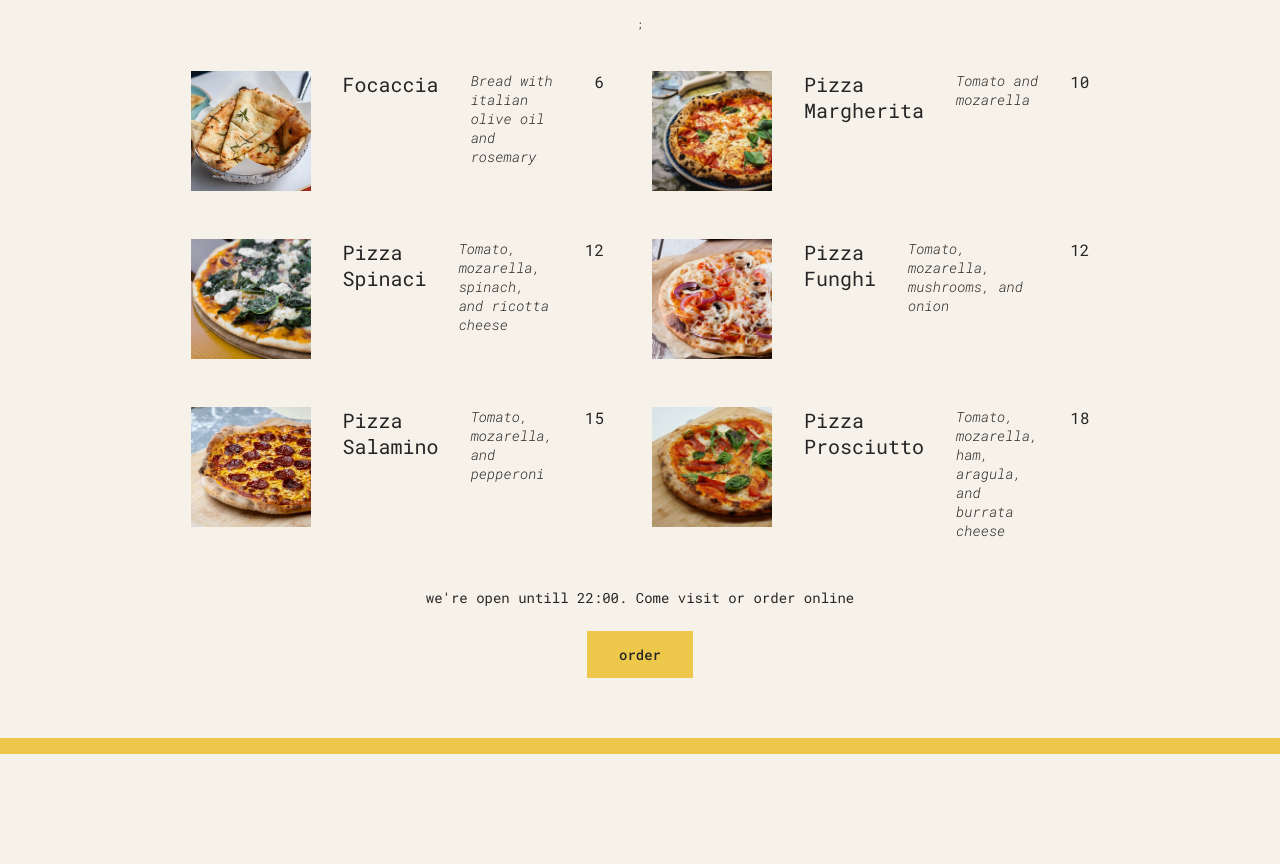
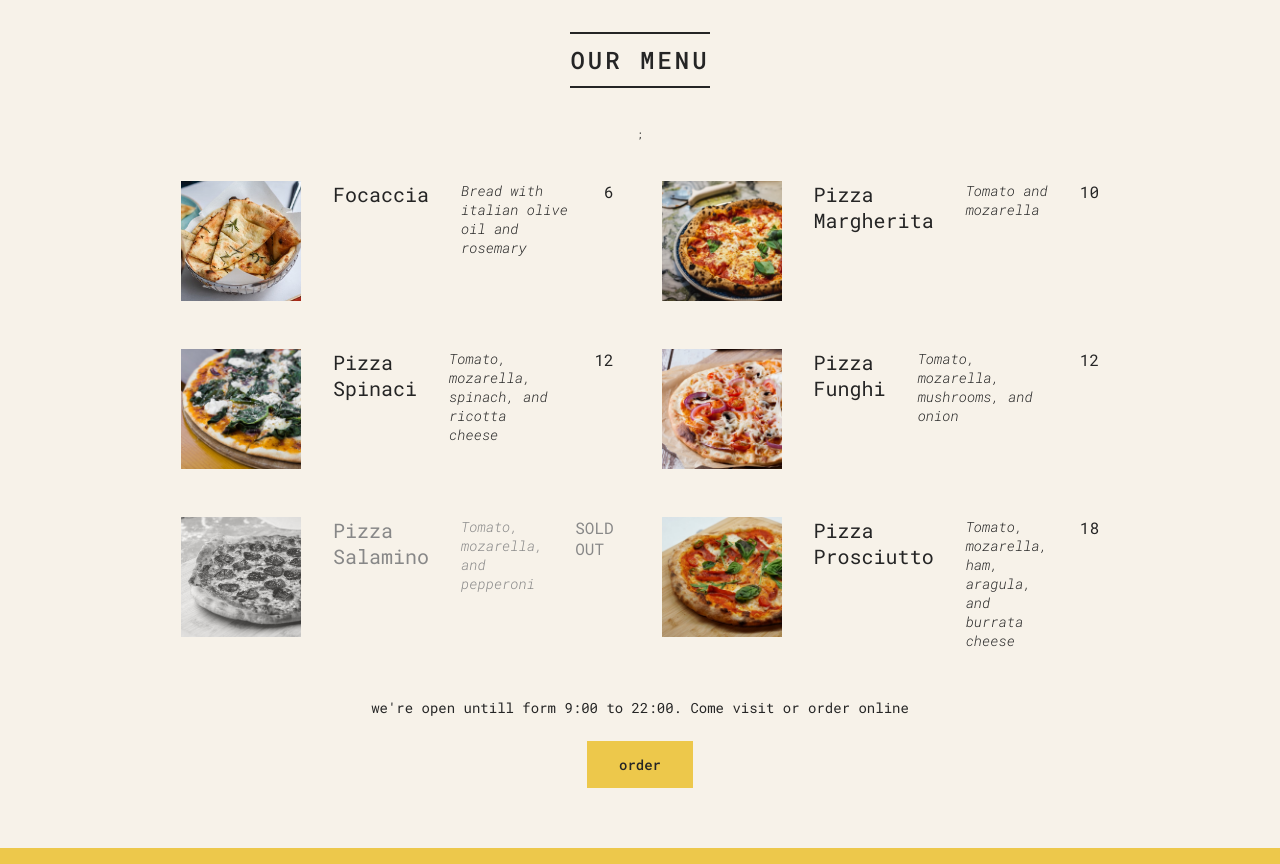
Before and after one commit to TechyShivamm/PizzaManu_react, a React app: page / in a window 1280 px wide. Shown: the part 184-1048 px from the top of the page. Before the commit the page ends 938 px from the top, so only its background shows below. Built offline with nearby package versions, Linux system fonts and the light colour scheme.

Commit message:
Pizza react App

```diff
--- a/public/index.html
+++ b/public/index.html
@@ -24,7 +24,7 @@
       work correctly both with client-side routing and a non-root public URL.
       Learn how to configure a non-root public URL by running `npm run build`.
     -->
-    <title>React App</title>
+    <title>FAST React Pizza Co.</title>
   </head>
   <body>
     <noscript>You need to enable JavaScript to run this app.</noscript>
--- a/src/index.js
+++ b/src/index.js
@@ -63,9 +63,9 @@ function Hadder() {
   const style = {};
 
   return (
-    <h1 style={style} className="header">
-      Fast react pizza company
-    </h1>
+    <header className="header">
+      <h1 style={style}>Fast react pizza company</h1>
+    </header>
   );
 }
 
@@ -95,14 +95,15 @@ function Menu() {
     </div>
   );
 }
-function Pizza(props) {
+function Pizza({ pizzaObj }) {
   // console.log(props);
+  // if (props.pizzaObj.soldOut) return null;
   return (
-    <li className="pizza">
-      <img src={props.pizzaObj.photoName} alt={props.pizzaObj.name} />
-      <h3>{props.pizzaObj.name}</h3>
-      <p>{props.pizzaObj.ingredients}</p>
-      <span>{props.pizzaObj.price}</span>
+    <li className={`pizza ${pizzaObj.soldOut ? "sold-out" : ""}`}>
+      <img src={pizzaObj.photoName} alt={pizzaObj.name} />
+      <h3>{pizzaObj.name}</h3>
+      <p>{pizzaObj.ingredients}</p>
+      <span>{pizzaObj.soldOut ? "SOLD OUT" : pizzaObj.price}</span>
     </li>
   );
 }
@@ -121,16 +122,24 @@ function Footer() {
     <footer className="footer">
       {/* {new Date().toLocaleTimeString()} we are currently open */}
       {isOpen ? (
-        <div className="order">
-          <p>we're open untill {closeHour}:00. Come visit or order online</p>
-          <button className="btn">order</button>
-        </div>
+        <Order closeHour={closeHour} openHour={openHour} />
       ) : (
         <p>
           we're happy to welcome you between {openHour}:00 and {closeHour}:00
         </p>
       )}
     </footer>
+  );
+}
+function Order({ closeHour, openHour }) {
+  return (
+    <div className="order">
+      <p>
+        we're open untill form {openHour}:00 to {closeHour}:00. Come visit or
+        order online
+      </p>
+      <button className="btn">order</button>
+    </div>
   );
 }
 
```
